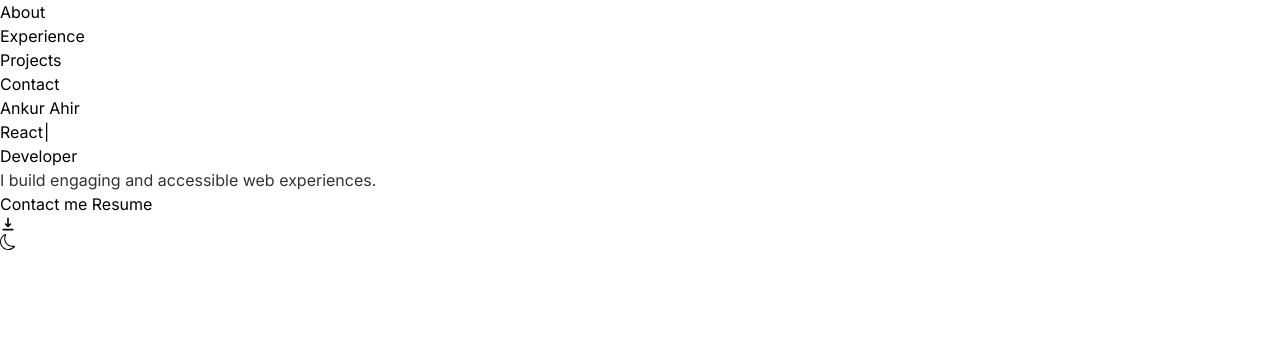
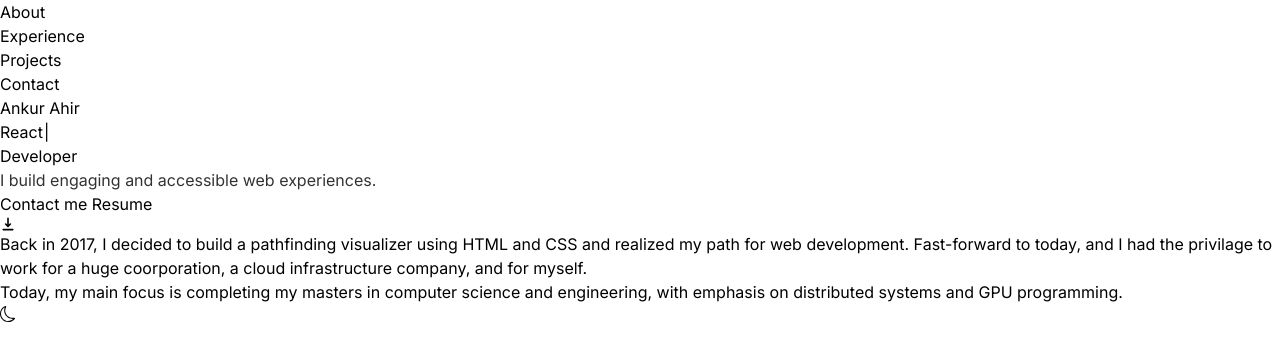
Before and after one commit to Ankur-0429/port, a Next.js app: page / in a window 1280 px wide. Shown: the top 360 px of the page. Built offline with nearby package versions, Linux system fonts and the light colour scheme.

Commit message:
better change

```diff
--- a/app/layout.tsx
+++ b/app/layout.tsx
@@ -23,9 +23,9 @@ export default function RootLayout({
   return (
     <html lang="en">
       <ThemeContextProvider>
-        <MovableBlurGradient />
         <body
           className={`${inter.className} bg-gray-50 text-gray-950 relative pt-28 sm:pt-36 dark:bg-gray-900 dark:text-gray-50 dark:text-opacity-90`}>
+          <MovableBlurGradient />
           <div className="bg-[#fbe2e3] absolute top-[-6rem] -z-10 right-[11rem] h-[31.25rem] w-[31.25rem] rounded-full blur-[10rem] sm:w-[68.75rem] dark:bg-[#946263]"></div>
           <div className="bg-[#dbd7fb] absolute top-[-1rem] -z-10 left-[-35rem] h-[31.25rem] w-[50rem] rounded-full blur-[10rem] sm:w-[68.75rem] md:left-[-33rem] lg:left-[-28rem] xl:left-[-15rem] 2xl:left-[-5rem] dark:bg-[#676394]"></div>
           <ActiveSectionContextProvider>
--- a/app/page.tsx
+++ b/app/page.tsx
@@ -1,9 +1,13 @@
+import About from "@/components/about";
 import Intro from "@/components/intro";
 
 export default function Home() {
   return (
     <main className="flex flex-col items-center px-4">
-      <Intro />
+      <div className="lg:flex lg:flex-row lg:justify-between lg:gap-10">
+        <Intro />
+        <About />
+      </div>
     </main>
   );
 }
--- /dev/null
+++ b/components/about.tsx
@@ -0,0 +1,54 @@
+"use client";
+
+import React from "react";
+import { motion } from "framer-motion";
+import useSectionInView from "@/hooks/useSectionInView";
+
+export default function About() {
+  const { ref } = useSectionInView("About");
+
+  return (
+    <motion.section
+      ref={ref}
+      className="mb-16 scroll-mt-16 md:mb-24 lg:mb-36 lg:scroll-mt-24 lg:w-1/2"
+      initial={{ opacity: 0, y: 100 }}
+      animate={{ opacity: 1, y: 0 }}
+      transition={{ delay: 0.175 }}
+      aria-label="About Me"
+      id="about">
+      <p className="mb-4">
+        Back in 2017, I decided to build a pathfinding visualizer using HTML and
+        CSS and realized my path for web development. Fast-forward to today, and
+        I had the privilage to work for a{" "}
+        <a
+          className="group font-medium dark:text-pink-300 transition-all duration-300 ease-in-out"
+          href="https://www.lockheedmartin.com/en-us/index.html" target="_blank" rel="noreferrer noopener" aria-label="huge coorporation (opens in a new tab)">
+          <span className="bg-left-bottom bg-gradient-to-r dark:from-pink-300 dark:to-pink-500 from-pink-500 to-pink-500 bg-[length:0%_2px] bg-no-repeat group-hover:bg-[length:100%_2px] transition-all duration-500 ease-out">
+            huge coorporation
+          </span>
+        </a>
+        , a{" "}
+        <a
+          className="group font-medium dark:text-pink-300 transition-all duration-300 ease-in-out"
+          href="https://www.nutanix.com" target="_blank" rel="noreferrer noopener" aria-label="huge coorporation (opens in a new tab)">
+          <span className="bg-left-bottom bg-gradient-to-r dark:from-pink-300 dark:to-pink-500 from-pink-500 to-pink-500 bg-[length:0%_2px] bg-no-repeat group-hover:bg-[length:100%_2px] transition-all duration-500 ease-out">
+            cloud infrastructure company
+          </span>
+        </a>
+        , and for{" "}
+        <a
+          className="group font-medium dark:text-pink-300 transition-all duration-300 ease-in-out"
+          href="https://github.com/Solutions-Challenge/Green-day-frontend.git" target="_blank" rel="noreferrer noopener" aria-label="huge coorporation (opens in a new tab)">
+          <span className="bg-left-bottom bg-gradient-to-r dark:from-pink-300 dark:to-pink-500 from-pink-500 to-pink-500 bg-[length:0%_2px] bg-no-repeat group-hover:bg-[length:100%_2px] transition-all duration-500 ease-out">
+            myself
+          </span>
+        </a>
+        .
+      </p>
+
+      <p>
+        Today, my main focus is completing my masters in computer science and engineering, with emphasis on distributed systems and GPU programming.
+      </p>
+    </motion.section>
+  );
+}
--- a/components/header.tsx
+++ b/components/header.tsx
@@ -30,7 +30,7 @@ export default function Header() {
             >
               <Link
                 className={clsx(
-                  "flex w-full items-center justify-center px-3 py-3 hover:text-gray-950 transition dark:text-gray-500 dark:hover:text-gray-300",
+                  "flex w-full items-center justify-center px-3 py-3 hover:text-gray-950 transition dark:hover:text-gray-300",
                   {
                     "text-gray-950 dark:text-gray-300":
                       activeSection === link.name,
--- a/components/intro.tsx
+++ b/components/intro.tsx
@@ -4,19 +4,16 @@ import React from "react";
 import { motion } from "framer-motion";
 import Link from "next/link";
 import { HiDownload } from "react-icons/hi";
-import useSectionInView from "@/hooks/useSectionInView";
 import { useActiveSectionContext } from "@/hooks/useActiveSection";
 import TypeWriter from "@/components/typewritter";
 
 export default function Intro() {
-  const { ref } = useSectionInView("About", 0.5);
   const { setActiveSection, setTimeOfLastClick } = useActiveSectionContext();
 
   return (
     <section
-      ref={ref}
       id="home"
-      className="mb-28 max-w-[50rem] sm:mb-0 scroll-mt-[100rem]">
+      className="mb-16 max-w-[50rem]">
       <motion.h1
         className="mt-4 text-4xl font-bold tracking-tight sm:text-5xl"
         initial={{ opacity: 0, y: 100 }}
@@ -31,7 +28,7 @@ export default function Intro() {
       </motion.h1>
 
       <motion.p
-        className="my-3 max-w-xs leading-normal opacity-80"
+        className="my-3 max-w-xs leading-normal"
         initial={{ opacity: 0, y: 100 }}
         animate={{ opacity: 0.8, y: 0 }}>
         I build engaging and accessible web experiences.{" "}
@@ -56,7 +53,7 @@ export default function Intro() {
 
         <a
           className="group bg-white px-7 py-3 flex items-center gap-2 rounded-full outline-none transition cursor-pointer borderBlack dark:bg-white/10 focus:bg-black/10 hover:bg-black/10 active:bg-black/20 dark:focus:bg-white/20 dark:hover:bg-white/20 dark:active:bg-white/30"
-          href="/Resume.pdf"
+          href="/resume"
           download>
           Resume{" "}
           <HiDownload className="opacity-60 group-hover:translate-y-1 transition" />
```
Also changed, not shown: components/sectionHeading.tsx (added, +13 -0 lines).
